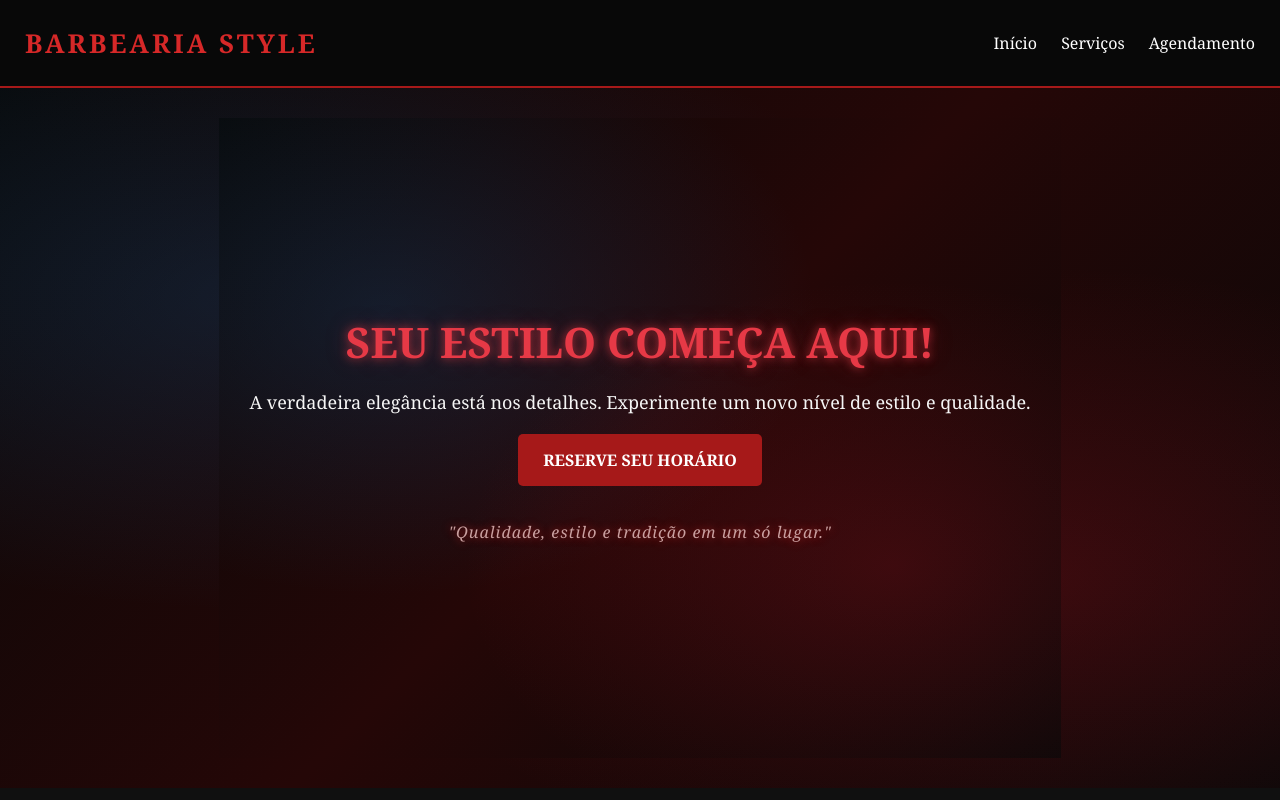
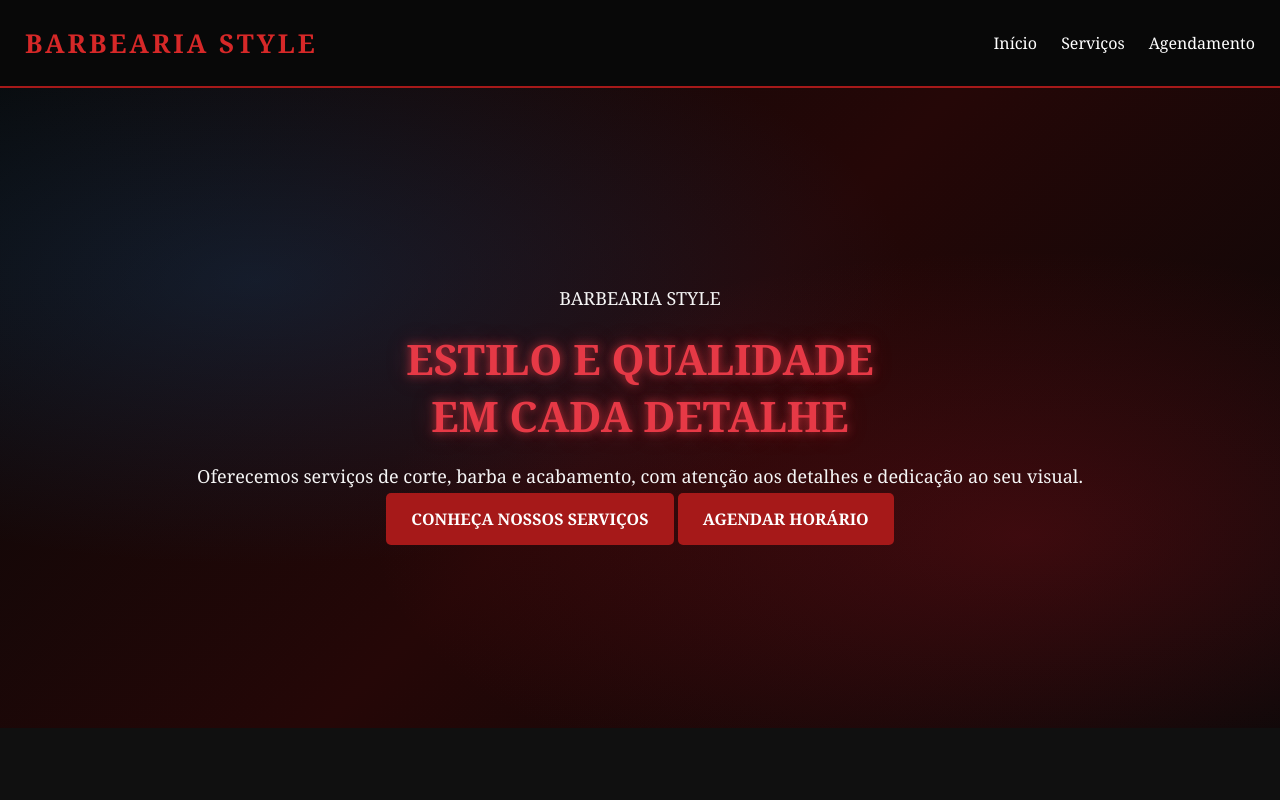
Before and after one commit to bruhqxx/barbearia-style, a plain HTML site: page index.html in a window 1280 px wide. Drawn offline with Linux system fonts and the light colour scheme.

Commit message:
Update index.html
mais atualizaçãaoo

```diff
--- a/index.html
+++ b/index.html
@@ -1,3 +1,4 @@
+
 <!DOCTYPE html>
 <html lang="pt-br">
 <head>
@@ -18,24 +19,26 @@
         </nav>
     </header>
 
-    <main>
-      <main>
-    <h2>SEU ESTILO COMEÇA AQUI!</h2>
+    <main class="pagina-inicial">
 
-    <p>
-        A verdadeira elegância está nos detalhes.
-        Experimente um novo nível de estilo e qualidade.
-    </p>
+        <div class="conteudo-inicial">
+            <p class="subtitulo">BARBEARIA STYLE</p>
 
-    <a href="agendamento.html">
-        RESERVE SEU HORÁRIO
-    </a>
+            <h2>ESTILO E QUALIDADE<br>EM CADA DETALHE</h2>
 
-    <p class="frase">
-        "Qualidade, estilo e tradição em um só lugar."
-    </p>
+            <p class="descricao-inicial">
+                Oferecemos serviços de corte, barba e acabamento,
+                com atenção aos detalhes e dedicação ao seu visual.
+            </p>
 
-</main>
+            <div class="botoes-inicial">
+                <a href="servicos.html">CONHEÇA NOSSOS SERVIÇOS</a>
+                <a href="agendamento.html" class="botao-secundario">
+                    AGENDAR HORÁRIO
+                </a>
+            </div>
+        </div>
+
     </main>
 
 </body>
```
